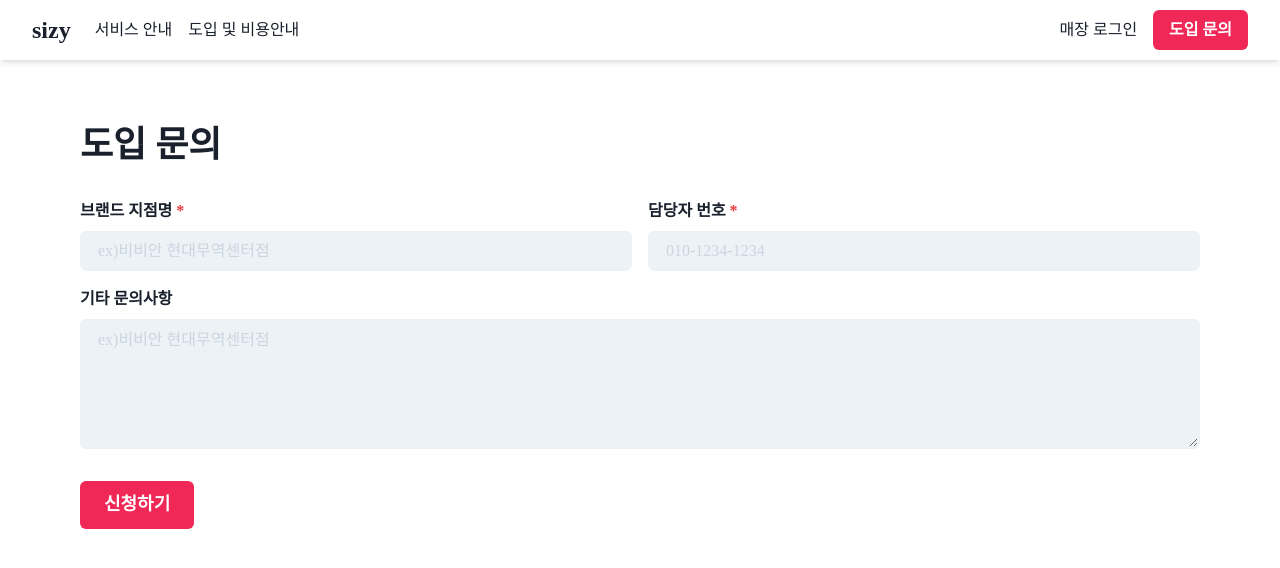
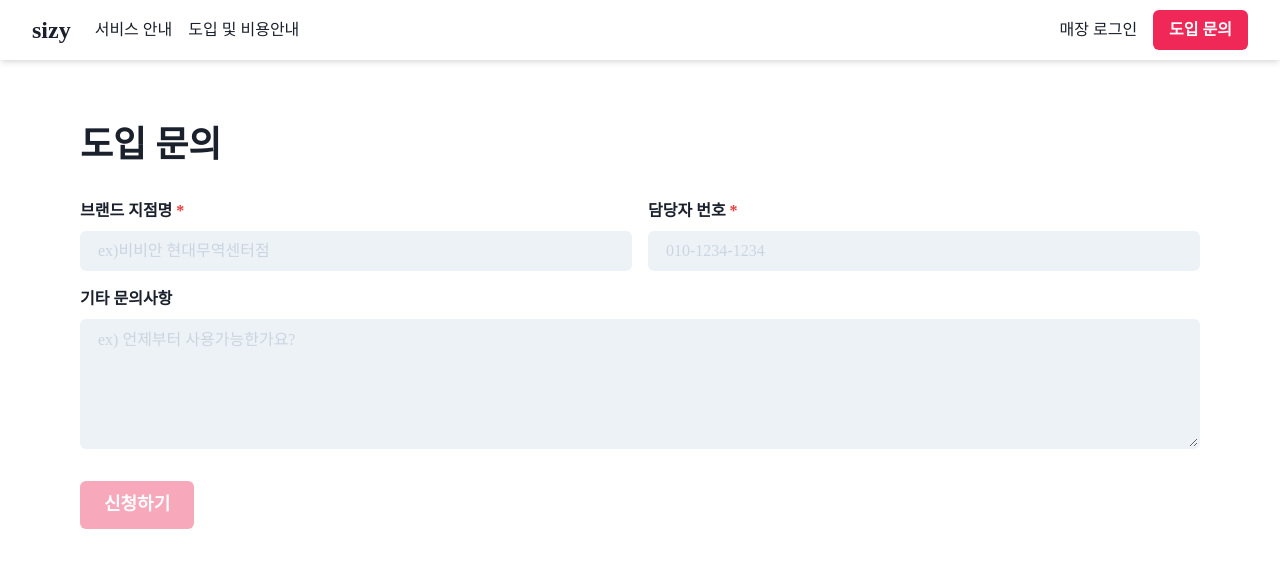
Before and after one commit to ShinHyunJong/sizy-next, a Next.js app: page /contact in a window 1280 px wide. Shown: the top 568 px of the page. Built offline with nearby package versions, Linux system fonts and the light colour scheme; a web font is replaced by a local one.

Commit message:
contact active

```diff
--- a/package.json
+++ b/package.json
@@ -25,6 +25,7 @@
     "@chakra-ui/react": "^2.8.0",
     "@emotion/react": "^11.11.1",
     "@emotion/styled": "^11.11.0",
+    "axios": "^1.6.2",
     "framer-motion": "^10.13.0",
     "next": "^13.4.9",
     "next-seo": "^6.1.0",
--- a/src/pages/contact.tsx
+++ b/src/pages/contact.tsx
@@ -9,26 +9,58 @@ import {
   Input,
   SimpleGrid,
   Stack,
+  Text,
   Textarea,
 } from '@chakra-ui/react';
+import { useRouter } from 'next/router';
+import { useState } from 'react';
 import { Controller, useForm } from 'react-hook-form';
 import { PatternFormat } from 'react-number-format';
 
+import { api } from '@/requests';
+
 type FormValues = {
-  shop: string;
+  brand: string;
   phone: string;
+  text: string;
 };
 
 function Contact() {
-  const { control } = useForm<FormValues>();
+  const {
+    control,
+    handleSubmit,
+    formState: { isValid },
+  } = useForm<FormValues>();
+
+  const router = useRouter();
+  const [loading, setLoading] = useState(false);
+  const { submit } = router.query;
+  const onConfirm = async (data: FormValues) => {
+    try {
+      setLoading(true);
+      await api.post('/inquiry', {
+        brand: data.brand,
+        phone: data.phone,
+        text: data.text,
+      });
+      setLoading(false);
+
+      router.push('/contact?submit=true');
+    } catch (error) {
+      setLoading(false);
+    }
+  };
+
   return (
     <Box mt="60px">
       <Container maxW="6xl" py={16}>
         <Heading mb={8}>도입 문의</Heading>
+        {!submit ? (
+          <>
             <SimpleGrid columns={{ base: 1, md: 2 }} gap={4}>
               <Stack>
                 <Controller
-              name="shop"
+                  name="brand"
                   control={control}
                   rules={{ required: true }}
                   render={({ field }) => {
@@ -73,7 +105,7 @@ function Contact() {
             </SimpleGrid>
             <Flex mt={4}>
               <Controller
-            name="shop"
+                name="text"
                 control={control}
                 render={({ field }) => {
                   return (
@@ -86,7 +118,7 @@ function Contact() {
                         colorScheme="point"
                         variant="filled"
                         rows={5}
-                    placeholder="ex)비비안 현대무역센터점"
+                        placeholder="ex) 언제부터 사용가능한가요?"
                       ></Textarea>
                     </FormControl>
                   );
@@ -94,10 +126,23 @@ function Contact() {
               />
             </Flex>
             <Flex py={8}>
-          <Button colorScheme="point" size="lg">
+              <Button
+                onClick={handleSubmit(onConfirm)}
+                isDisabled={!isValid}
+                colorScheme="point"
+                size="lg"
+                isLoading={loading}
+              >
                 신청하기
               </Button>
             </Flex>
+          </>
+        ) : (
+          <Stack>
+            <Heading fontSize="lg">문의가 접수되었습니다.</Heading>
+            <Text>24시간 내에 답변드리겠습니다. 감사합니다.</Text>
+          </Stack>
+        )}
       </Container>
     </Box>
   );
--- /dev/null
+++ b/src/requests/index.ts
@@ -0,0 +1,9 @@
+import axios from 'axios';
+
+const API_ENDPOINT =
+  'https://s4u3vt9rd9.execute-api.ap-northeast-2.amazonaws.com/production/';
+// const API_ENDPOINT = 'http://localhost:4001/';
+
+export const api = axios.create({
+  baseURL: API_ENDPOINT,
+});
```
Also changed, not shown: 1 other file (tests, documents, lock files or other folders). Lines whose indentation alone changed are shown as unchanged.
